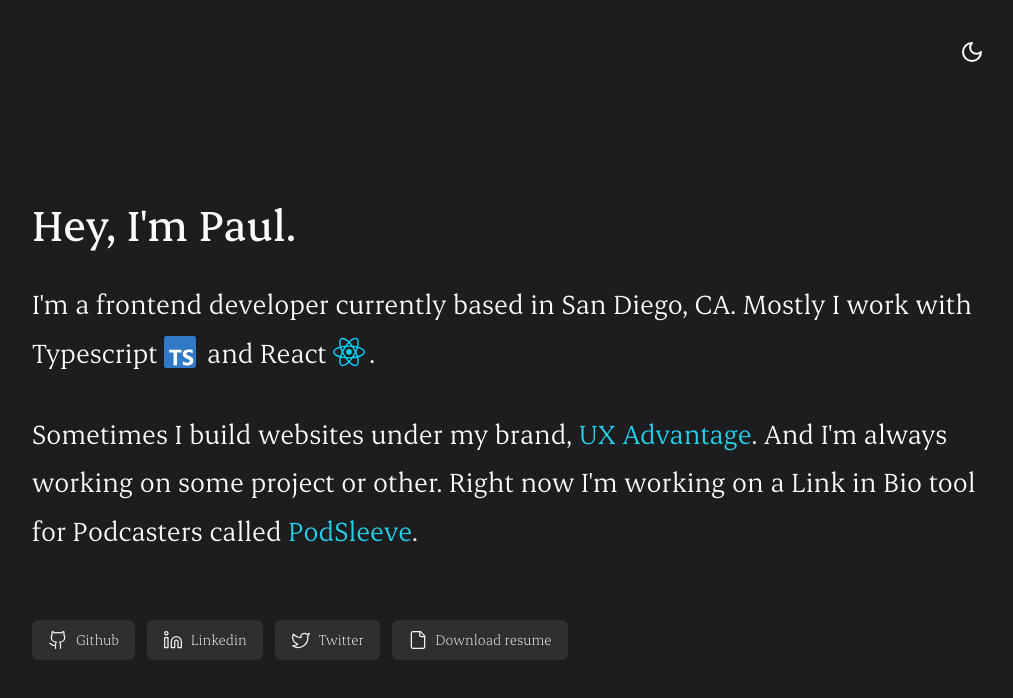
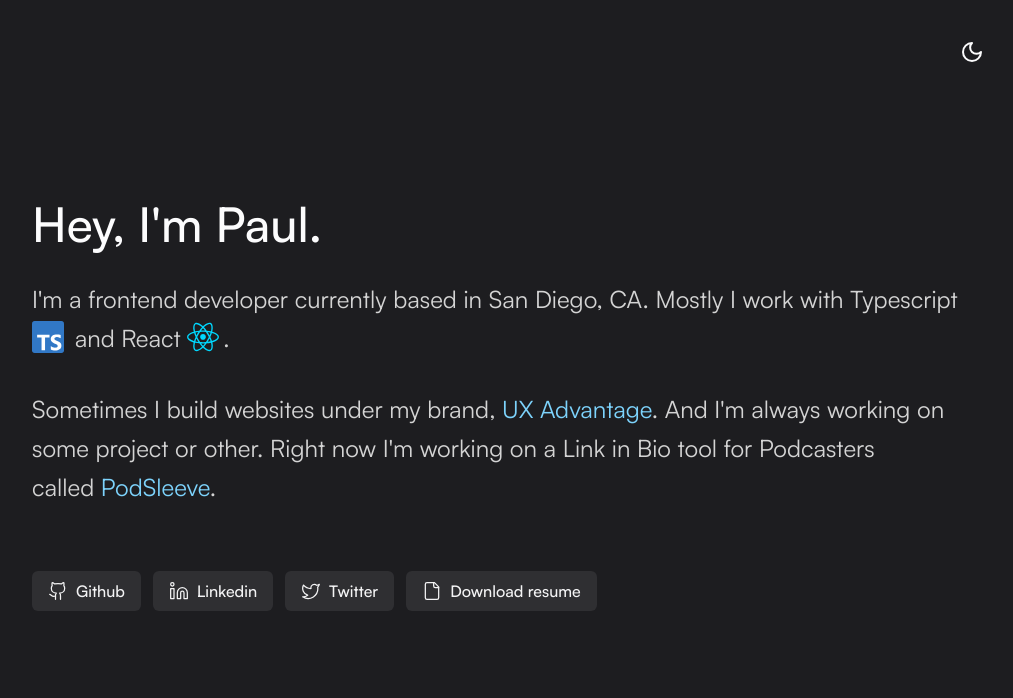
Before and after one commit to pnewsam/paultnewsam.com, a Next.js app: page / in a window 1280 px wide. Shown: the top 698 px of the page, without its empty margins (128-1141 px from the left). Built offline with nearby package versions, Linux system fonts and the light colour scheme.

Commit message:
Minor tweaks

```diff
--- a/src/app/layout.tsx
+++ b/src/app/layout.tsx
@@ -4,7 +4,7 @@
 import "./globals.css";
 
 const erode = localFont({
-  src: "./Erode-Variable.woff2",
+  src: "./Satoshi-Variable.woff2",
   display: "swap",
   weight: "200 800",
 });
--- a/src/app/page.tsx
+++ b/src/app/page.tsx
@@ -10,16 +10,16 @@
       <h1 className="font-medium text-4xl md:text-5xl mb-4 md:mb-8">
         Hey, I&apos;m Paul.
       </h1>
-      <p className="text-2xl/relaxed md:text-3xl/relaxed mb-8">
+      <p className="text-xl/relaxed md:text-2xl/relaxed mb-8 text-neutral-600 dark:text-neutral-300">
         I&apos;m a frontend developer currently based in San Diego, CA. Mostly I
         work with Typescript{" "}
         <Typescript className="w-8 h-8 inline -translate-y-1 mr-1" /> and React{" "}
         <React className="w-8 h-8 inline -translate-y-1 mr-1" />.
       </p>
-      <p className="text-2xl/relaxed md:text-3xl/relaxed mb-16">
+      <p className="text-xl/relaxed md:text-2xl/relaxed mb-16 text-neutral-600 dark:text-neutral-300">
         Sometimes I build websites under my brand,{" "}
         <a
-          className="text-cyan-400 hover:text-cyan-300 transition-colors"
+          className="text-sky-300 hover:text-sky-500 transition-colors"
           href="https://uxadvantage.com"
         >
           UX Advantage
@@ -27,7 +27,7 @@
         . And I&apos;m always working on some project or other. Right now
         I&apos;m working on a Link in Bio tool for Podcasters called&nbsp;
         <a
-          className="text-cyan-400 hover:text-cyan-300 transition-colors"
+          className="text-sky-300 hover:text-sky-500 transition-colors"
           href="https://podsleeve.com"
         >
           PodSleeve
--- a/src/components/ButtonLink.tsx
+++ b/src/components/ButtonLink.tsx
@@ -14,7 +14,7 @@
     href={href}
     className={cn(
       buttonVariants({ variant: "secondary" }),
-      "gap-2 font-light text-base",
+      "gap-2 font-medium text-base hover:bg-neutral-200 dark:hover:bg-neutral-700",
       className
     )}
   >
```
